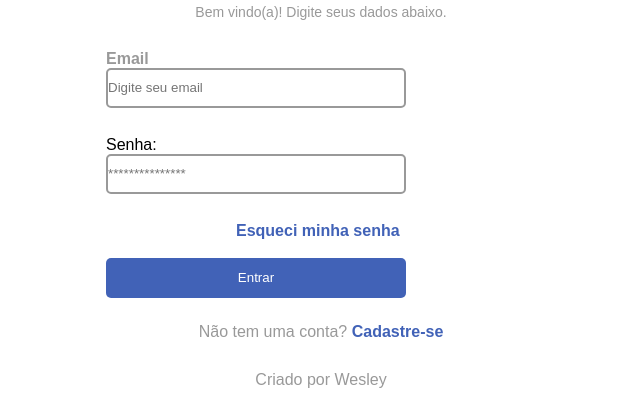
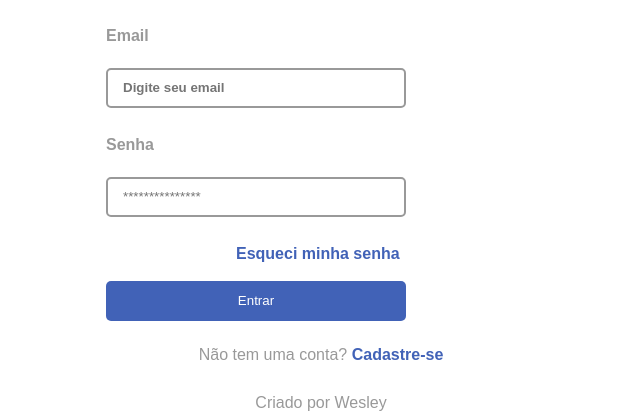
Before and after one commit to wesley-08/tela-de-login, a plain HTML site: page index.html in a window 1280 px wide. Shown: the part 395-807 px from the top of the page, without its empty margins (319-959 px from the left). Drawn offline with Linux system fonts and the light colour scheme.

Commit message:
ajustes final

```diff
--- a/index.html
+++ b/index.html
@@ -16,14 +16,17 @@
 
         <p class="bemvindo">Bem vindo(a)! Digite seus dados abaixo.</p>
 
-        <label class="email" for="Email">Email </label><br>
+        <label for="Email">Email </label><br>
         <input type="Email" placeholder= "Digite seu email"
-          id="email"><br> <br>
+        class="email" id="email"><br> <br>
 
-        <label class="password" for="password">Senha: </label><br>
-        <input type="password" placeholder="***************"  id="password"> <br> <br>
+        <label for="password">Senha </label><br>
+        <input type="password"
+        placeholder="***************"
+        class="password" id="password"> <br> <br>
 
-        <a href="#" class="esquecer_senha">Esqueci minha senha</a>
+        <a href="#"
+        class="esquecer_senha">Esqueci minha senha</a>
          <br> <br>
 
         <button id="button">Entrar</button>
--- a/src/style.css
+++ b/src/style.css
@@ -29,13 +29,13 @@ body{
     font-weight: bold;
 }
 
-#password,#email{
+.password,.email{
     width: 300px;
     height: 40px;
     border: 2px solid #999;
     border-radius: 5px;
     margin-bottom: 10px;
-    color: #999;
+    padding: 15px;
 }
 
 .bemvindo{
@@ -75,6 +75,11 @@ a{
     font-weight: bold;
     text-decoration: none;
 }
-.p{
- color: #777;
+
+label{
+    display: flex;
+    color: #777;
+    margin-bottom: 5px;
+    color: #999;
+    font-weight: bold;
 }
```
